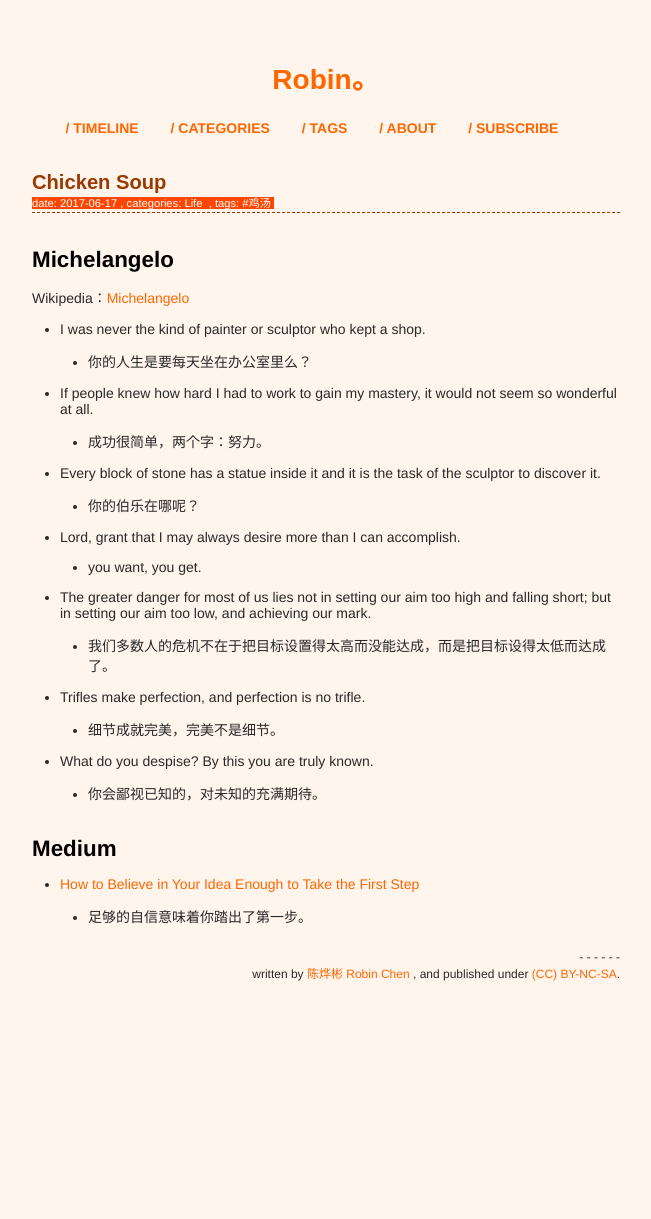
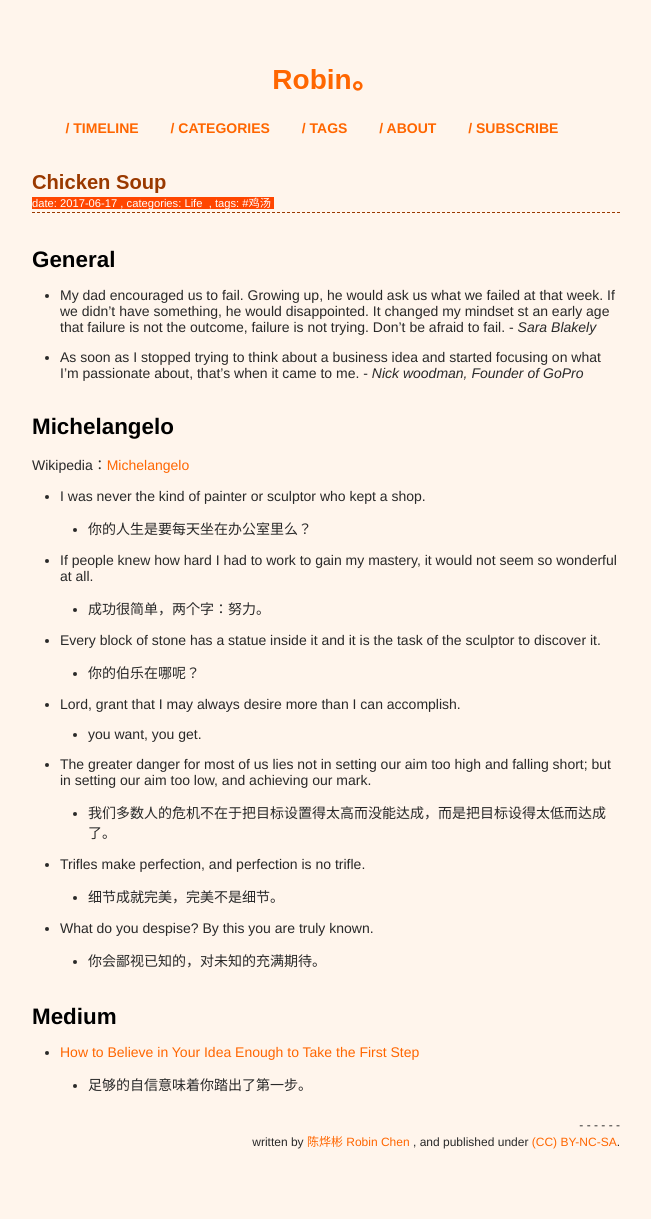
Before and after one commit to xianyuxmu/xianyuxmu.github.io, a Jekyll site: the page built from _posts/2017-06-17-chicken-soup.md, in a window 1280 px wide. Shown: the whole page, without its empty margins (314-965 px from the left). Built offline with Jekyll 4.4.1, drawn with Linux system fonts in a browser that asks for light colours; comment, search, counter and statistics services are not loaded; before the commit the page ends 1051 px from its top, so only the background shows below that.

Commit message:
Quoted June 18, 2017

```diff
--- a/_posts/2017-06-17-chicken-soup.md
+++ b/_posts/2017-06-17-chicken-soup.md
@@ -8,6 +8,11 @@ tags:
 - 鸡汤
 
 ---
+
+## General
+
+- My dad encouraged us to fail. Growing up, he would ask us what we failed at that week. If we didn't have something, he would disappointed. It changed my mindset st an early age that failure is not the outcome, failure is not trying. Don't be afraid to fail. - *Sara Blakely*
+- As soon as I stopped trying to think about a business idea and started focusing on what I'm passionate about, that's when it came to me. - *Nick woodman, Founder of GoPro*
 
 ## Michelangelo
 
```
